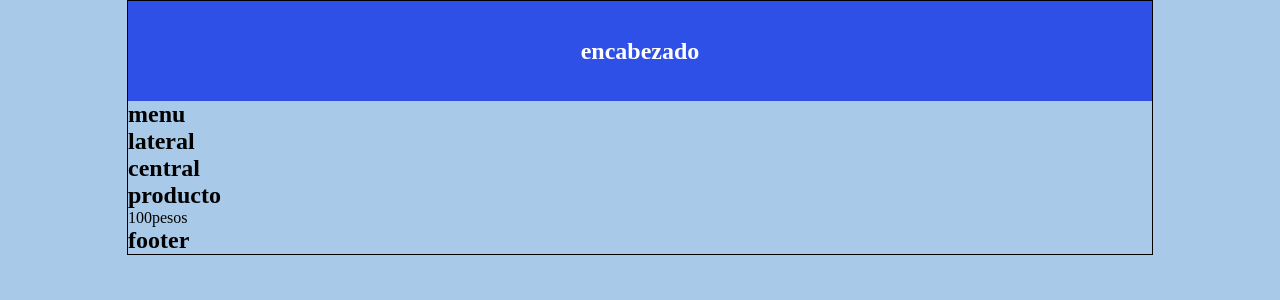
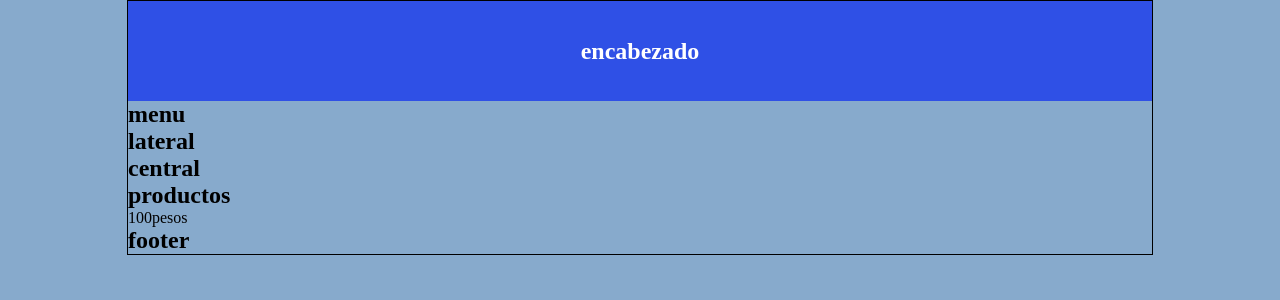
Before and after one commit to JulianBejarano14/PruebaPHP, a PHP site: page / in a window 1280 px wide. Shown: the top 300 px of the page. Run offline with PHP 8.4, Linux system fonts and the light colour scheme.

Commit message:
Correccion de nombre

```diff
--- a/index.html
+++ b/index.html
@@ -23,7 +23,7 @@
     <div id="central">
         <h2>central</h2>
         <div class="product">
-            <h2>producto</h2>
+            <h2>productos</h2>
             <p>
                 100pesos
             </p>
--- a/style.css
+++ b/style.css
@@ -5,7 +5,7 @@
 
 body{
 
-    background-color: rgb(168, 201, 231);
+    background-color: rgb(135, 170, 204);
 }
 
 
```
